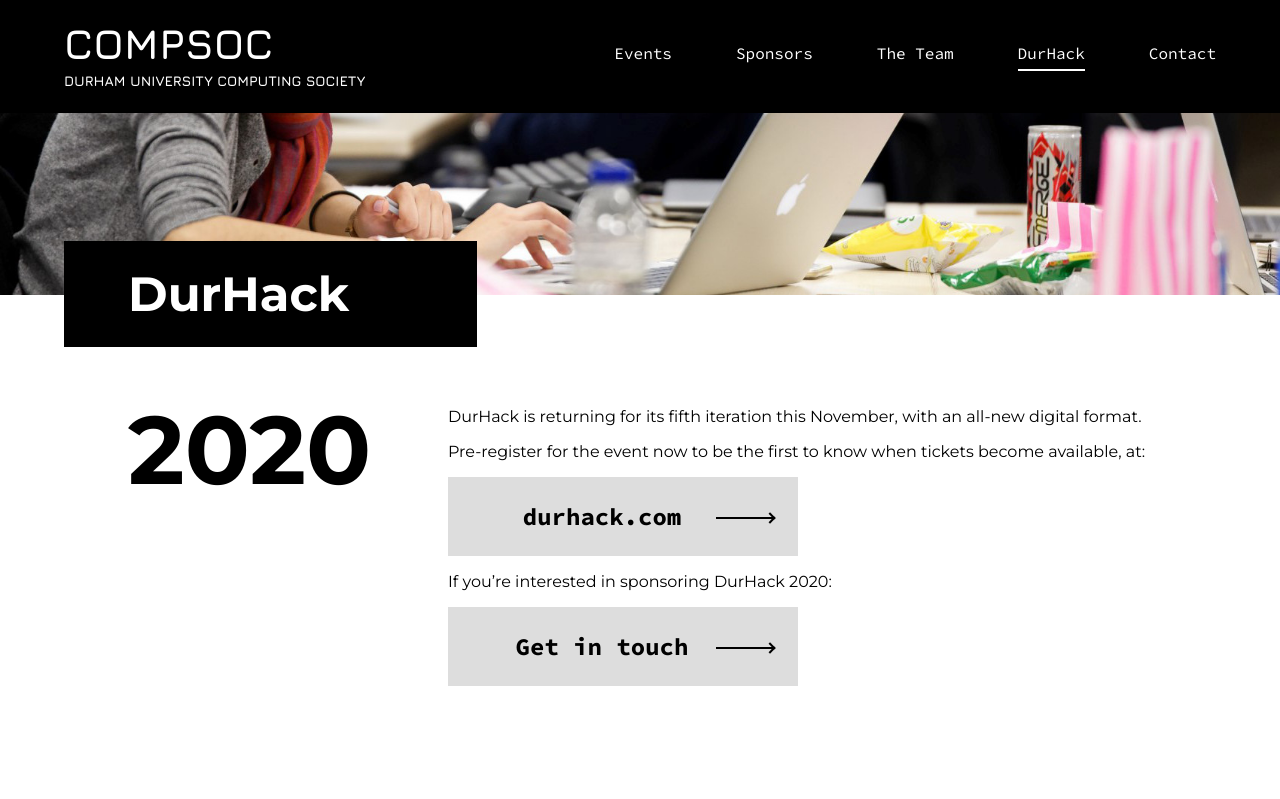
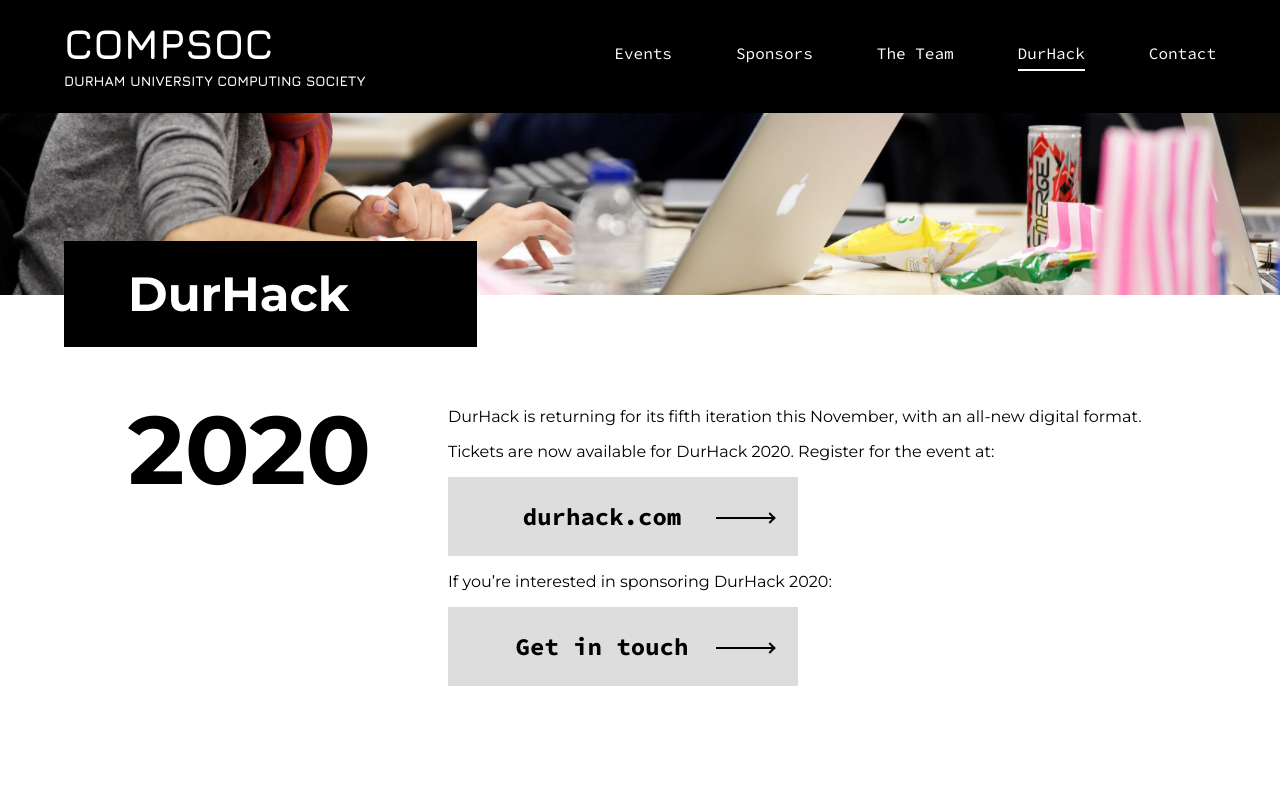
Before and after one commit to ducompsoc/website, a React (Create React App) app: page /durhack in a window 1280 px wide. Shown: the top 799 px of the page. Built offline with nearby package versions, Linux system fonts and the light colour scheme; what @typeform/embed would draw is missing.

Commit message:
feat(durhack): flip pre-reg to reg

```diff
--- a/src/components/durhack/durhack.tsx
+++ b/src/components/durhack/durhack.tsx
@@ -28,7 +28,7 @@ export class DurHack extends React.PureComponent {
 							</p>
 
 							<p>
-								Pre-register for the event now to be the first to know when tickets become available, at:
+								Tickets are now available for DurHack 2020. Register for the event at:
 							</p>
 
 							<div>
```
